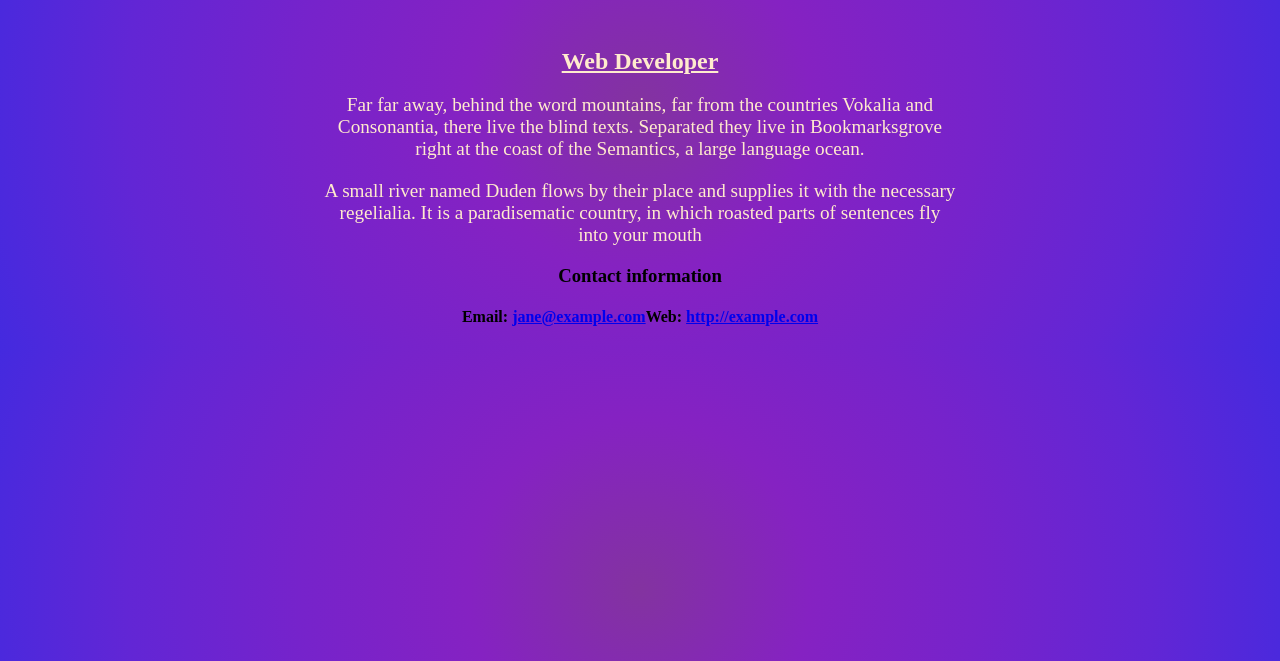
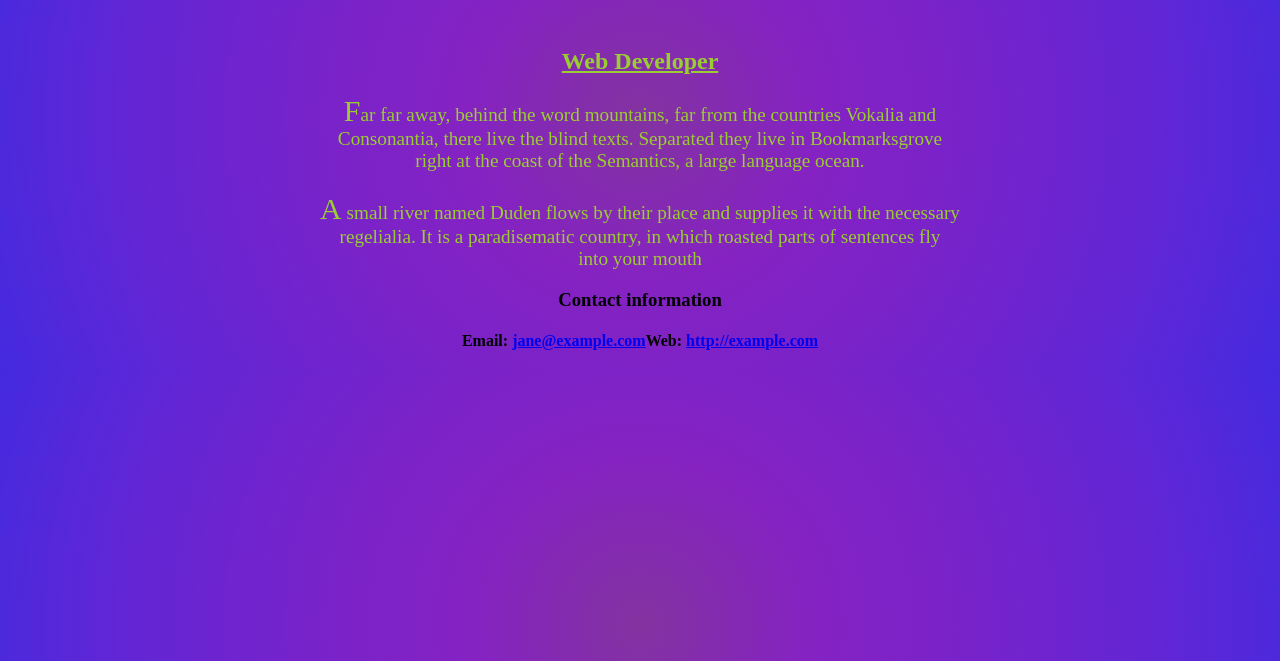
Before and after one commit to DahBoneDokkta/Del-1-U4-G--loss-med-HTML-CSS-Frivillig, a plain HTML site: page index.html in a window 1280 px wide. Shown: the part 139-800 px from the top of the page. Drawn offline with Linux system fonts and the light colour scheme.

Commit message:
Change color of text and added first-letter selector

```diff
--- a/styles/styles.css
+++ b/styles/styles.css
@@ -9,7 +9,7 @@ h1 {
     font-family: 'Times New Roman', Times, serif;
 }
 h2 {
-    color: blanchedalmond;
+    color: yellowgreen;
     text-align: center;
     text-decoration: underline;
     font-family: 'Times New Roman', Times, serif;
@@ -22,9 +22,13 @@ h4 {
     text-align: center;
 }
 p {
-    color: blanchedalmond;
+    color: yellowgreen;
     text-align: center;
     font-size: larger;
     font-family: 'Times New Roman', Times, serif;
 
 }
+p::first-letter {
+    font-size: 30px
+
+}
```
